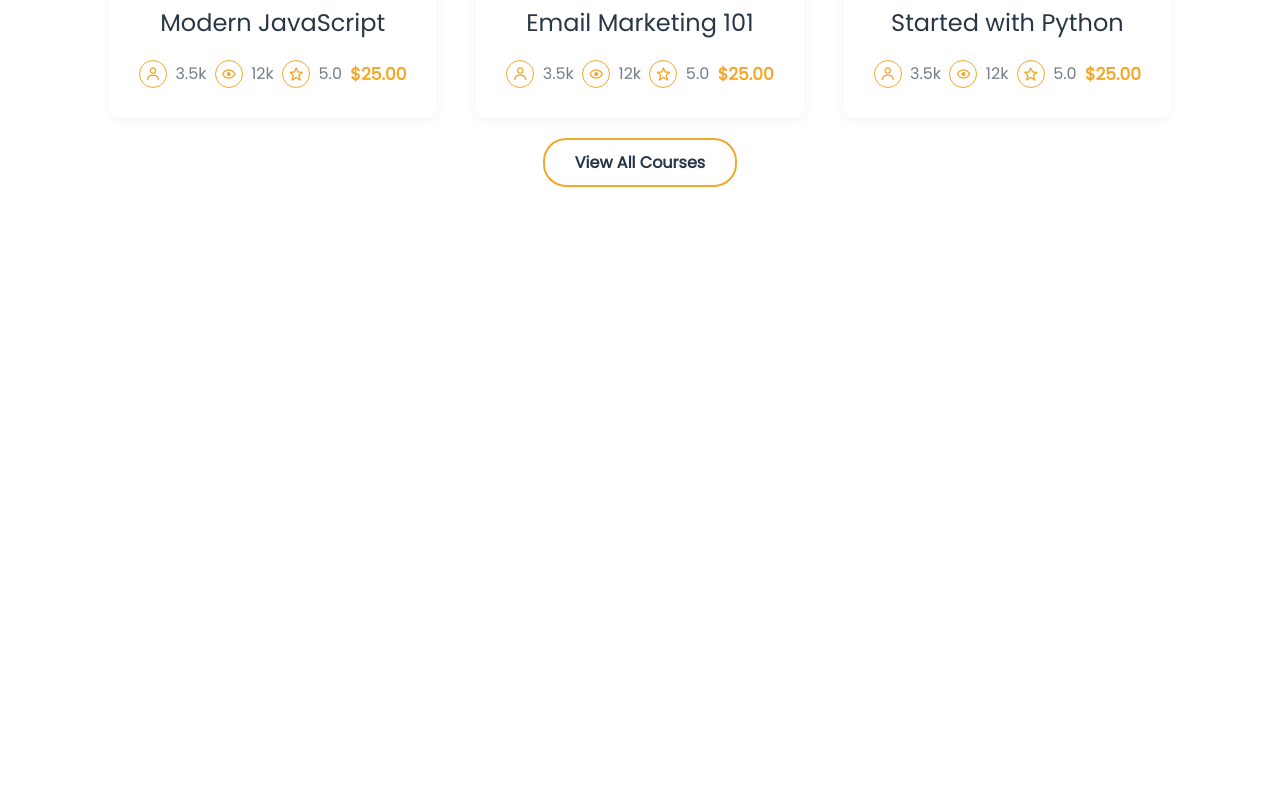
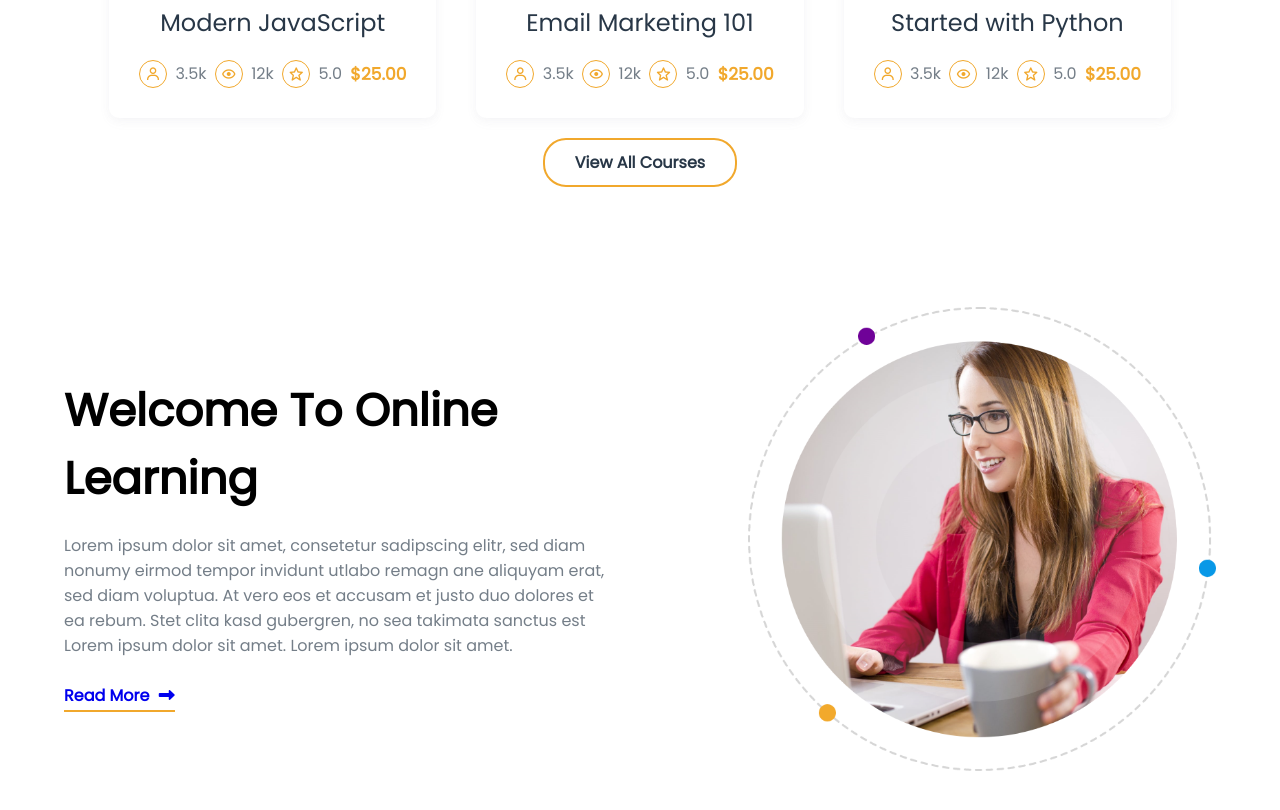
Before and after one commit to ashik-ashik/online-education, a website: page index.html in a window 1280 px wide. Shown: the part 2514-3324 px from the top of the page. Before the commit the page ends 2771 px from the top, so only its background shows below. Drawn offline with nearby package versions, Linux system fonts and the light colour scheme.

Commit message:
[ADD] Welcome section added

```diff
--- a/css/includes/_homepage.scss
+++ b/css/includes/_homepage.scss
@@ -307,3 +307,53 @@ header.header{
 /*===============================================
   ! popular courses seciton design
 ===============================================*/
+#welcome-online-learn{
+  padding: 50px 0;
+  .container{
+    display: grid;
+    grid-template-columns: repeat(2, 1fr);
+    grid-column-gap: 50px;
+    align-items: center;
+  }
+  .welcome-detail{
+    h2{
+      font-size: $section-title-size;
+      margin-bottom: 20px;
+    }
+    p{
+      font-size: 16px;
+      color: $color-liht-dark;
+      margin-bottom: 25px;
+    }
+    a{
+      border-bottom: 2px solid $color-primary;
+      padding: 3px 0;
+      font-weight: 600;
+      transition: all 400ms;
+      i{
+        transition: all 400ms;
+        padding-left: 5px;
+      }
+    }
+    a:hover{
+      color: $color-primary;
+      i{
+        padding-left: 15px;
+      }
+    }
+  }
+  .welcome-img{
+    text-align: right;
+  }
+  img{
+    width: 85%;
+  }
+}
+
+/*===============================================
+  welcome to online learn seciton design
+===============================================*/
+
+/*===============================================
+  ! welcome to online learn seciton design
+===============================================*/
--- a/index.html
+++ b/index.html
@@ -53,7 +53,7 @@
             Lorem ipsum dolor sit amet, consetetur sadipscing elitr, sed diam nonumy eirmod tempor invidunt ut labore et
             dolore magna aliquyam diam voluptua.
           </p>
-          <a href="#">Courses</a>
+          <a href="#popular-courses">Courses</a>
         </div>
       </div>
 
@@ -226,6 +226,23 @@
     </section>
     <!-- ! popular courses -->
 
+    <!-- welcome to online learn -->
+    <section class="welcome-online-learn" id="welcome-online-learn">
+      <div class="container">
+        <div class="welcome-detail">
+          <h2>Welcome To Online Learning</h2>
+          <p>
+            Lorem ipsum dolor sit amet, consetetur sadipscing elitr, sed diam nonumy eirmod tempor invidunt utlabo remagn ane aliquyam erat, sed diam voluptua. At vero eos et accusam et justo duo dolores et ea rebum. Stet clita kasd gubergren, no sea takimata sanctus est Lorem ipsum dolor sit amet. Lorem ipsum dolor sit amet.
+          </p>
+          <a href="#">Read More <i class="fas fa-long-arrow-alt-right"></i></a>
+        </div>
+        <div class="welcome-img">
+          <img src="./images/welcome-img.png" alt="">
+        </div>
+      </div>
+    </section>
+    <!-- ! welcome to online learn -->
+
 
 
   </main>
```
Also changed, not shown: index.css, 1 other file.
